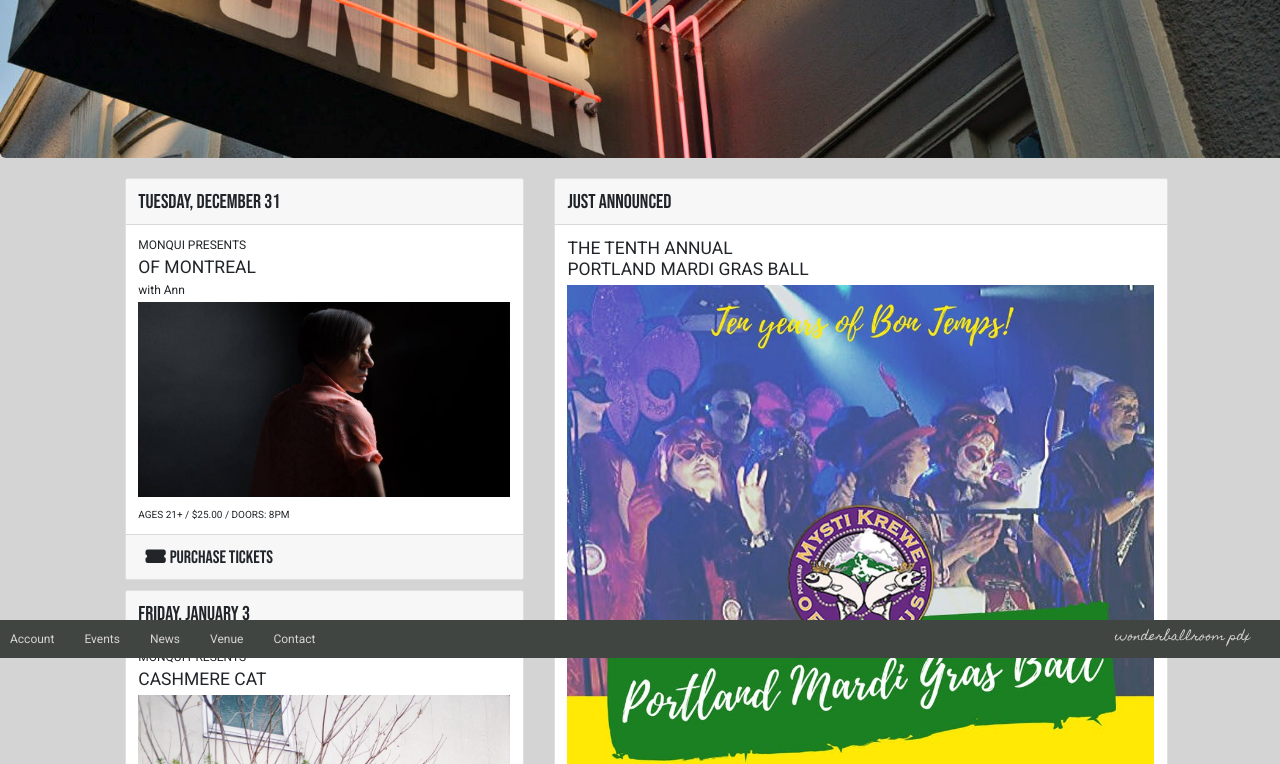
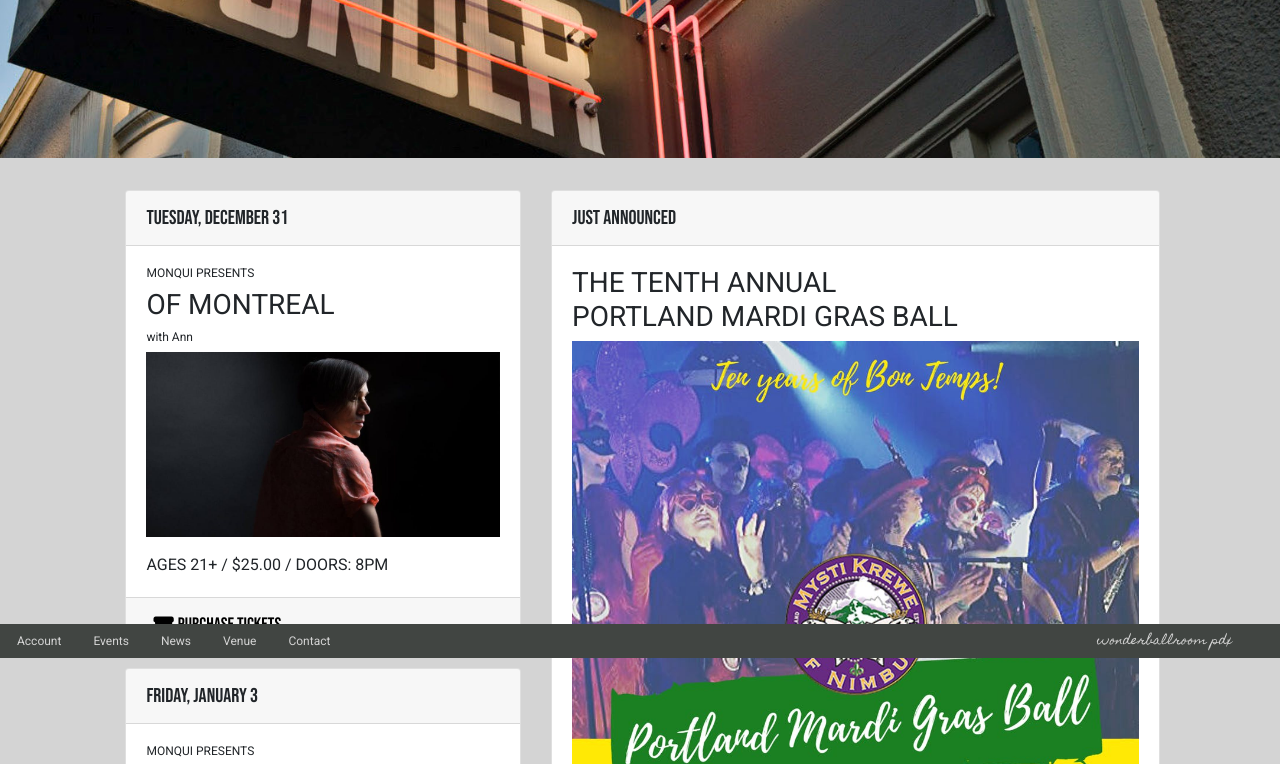
Before and after one commit to wcseil/Bootstrap-Portfolio-WonderBallroom, a plain HTML site: page index.html in a window 1280 px wide. Shown: the part 142-906 px from the top of the page. Drawn offline with nearby package versions, Linux system fonts and the light colour scheme.

Commit message:
final build

```diff
--- a/index.html
+++ b/index.html
@@ -4,7 +4,7 @@
     <meta charset="UTF-8">
     <meta name="viewport" content="width=device-width, initial-scale=1.0">
     <meta http-equiv="X-UA-Compatible" content="ie=edge">
-    <link rel="stylesheet" href="https://maxcdn.bootstrapcdn.com/bootstrap/3.2.0/css/bootstrap.min.css">
+
     <link rel="stylesheet" href="node_modules/bootstrap/dist/css/bootstrap.min.css" />
     <link rel="stylesheet" href="styles/styles.css" />
     <link rel="stylesheet" href="node_modules/@fortawesome/fontawesome-free/css/all.css" />
```
